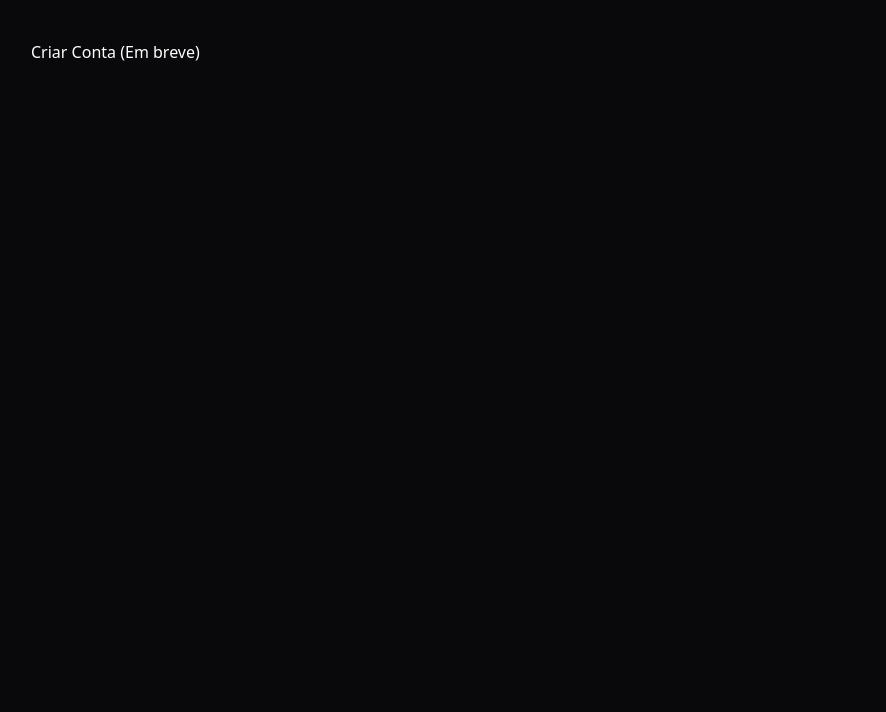
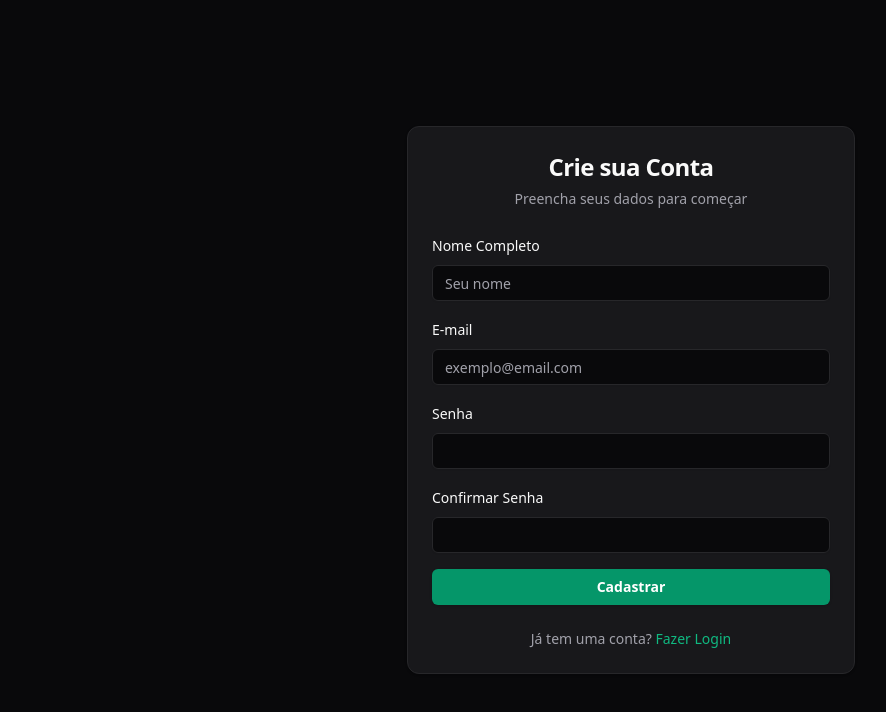
Before and after one commit to ViniciusAndreGoncalves/cycle-web, a React (Vite) app: page /register in a window 1280 px wide. Shown: the top 712 px of the page, without its empty margins (9-895 px from the left). Built offline with nearby package versions, Linux system fonts and the light colour scheme; no server answers.

Commit message:
feat: Criando e integrando página de cadastro de usuário

```diff
--- a/src/App.tsx
+++ b/src/App.tsx
@@ -1,6 +1,7 @@
 import { BrowserRouter, Routes, Route } from "react-router-dom";
 import { Login } from "@/pages/Login";
 import { Home } from "@/pages/Home";
+import { Register } from "./pages/Register";
 
 function App() {
   return (
@@ -13,7 +14,7 @@ function App() {
         <Route path="/login" element={<Login />} />
 
         {/* Placeholder para Registro */}
-        <Route path="/register" element={<h1 className="text-white p-10">Criar Conta (Em breve)</h1>} />
+        <Route path="/register" element={< Register />} />
       </Routes>
     </BrowserRouter>
   )
--- /dev/null
+++ b/src/lib/axios.ts
@@ -0,0 +1,10 @@
+import axios from 'axios'
+
+export const api = axios.create({
+  // Endereço do Back-end Laravel
+  baseURL: 'http://localhost:8000/api',
+  headers: {
+    'Content-Type': 'application/json',
+    'Accept': 'application/json'
+  }
+})
--- /dev/null
+++ b/src/pages/Register.tsx
@@ -0,0 +1,167 @@
+import { useForm } from "react-hook-form"
+import { zodResolver } from "@hookform/resolvers/zod"
+import { z } from "zod"
+import { Link } from "react-router-dom"
+import { api } from "@/lib/axios"
+import { useNavigate } from "react-router-dom"
+import { Button } from "@/components/ui/button"
+import {
+  Form,
+  FormControl,
+  FormField,
+  FormItem,
+  FormLabel,
+  FormMessage,
+} from "@/components/ui/form"
+import { Input } from "@/components/ui/input"
+import { Card, CardContent, CardDescription, CardFooter, CardHeader, CardTitle } from "@/components/ui/card"
+
+// Validação (Schema)
+const registerSchema = z.object({
+  name: z.string().min(3, "O nome deve ter pelo menos 3 caracteres"),
+  email: z.string().email("Digite um e-mail válido"),
+  password: z.string().min(6, "A senha deve ter no mínimo 6 caracteres"),
+  confirmPassword: z.string(),
+}).refine((data) => data.password === data.confirmPassword, {
+  message: "As senhas não conferem",
+  path: ["confirmPassword"],
+})
+
+export function Register() {
+    const navigate = useNavigate() // Hook para redirecionar após o registro bem-sucedido
+
+  const form = useForm<z.infer<typeof registerSchema>>({
+    resolver: zodResolver(registerSchema),
+    defaultValues: {
+      name: "",
+      email: "",
+      password: "",
+      confirmPassword: "",
+    },
+  })
+
+  async function onSubmit(values: z.infer<typeof registerSchema>) {
+    try {
+      console.log("Enviando dados...", values)
+
+      // 1. Envia para o Laravel
+      const response = await api.post('/register', {
+        name: values.name,
+        email: values.email,
+        password: values.password,
+        password_confirmation: values.confirmPassword // Laravel exige esse nome exato para validar o 'confirmed'
+      })
+
+      console.log("Sucesso ao cadastrar")
+
+      // 2. Salva o Token no LocalStorage (Crachá para entrar no sistema)
+      localStorage.setItem('auth_token', response.data.token)
+      localStorage.setItem('user_name', response.data.user.name)
+
+      // 3. Feedback visual
+      alert("Conta criada com sucesso! Bem-vindo(a) " + response.data.user.name)
+
+      // 4. Manda para a Home (Dashboard)
+      navigate("/")
+
+    } catch (error: any) {
+      console.error("Erro no cadastro:", error)
+
+      // Se o Laravel devolver erro (ex: E-mail já existe)
+      if (error.response && error.response.data.message) {
+        alert("Erro: " + error.response.data.message)
+      } else {
+        alert("Ocorreu um erro inesperado. Verifique se o servidor está rodando.")
+      }
+    }
+  }
+
+  return (
+    <div className="flex min-h-screen items-center justify-center bg-background px-4 py-12">
+      <Card className="w-full max-w-md bg-zinc-900 text-foreground border-border">
+        <CardHeader>
+          <CardTitle className="text-2xl font-bold text-center">Crie sua Conta</CardTitle>
+          <CardDescription className="text-center text-muted-foreground">
+            Preencha seus dados para começar
+          </CardDescription>
+        </CardHeader>
+        <CardContent>
+
+          <Form {...form}>
+            <form onSubmit={form.handleSubmit(onSubmit)} className="space-y-4">
+
+              <FormField
+                control={form.control}
+                name="name"
+                render={({ field }) => (
+                  <FormItem>
+                    <FormLabel>Nome Completo</FormLabel>
+                    <FormControl>
+                      <Input placeholder="Seu nome" {...field} className="bg-zinc-950 border-zinc-800 focus-visible:ring-emerald-600" />
+                    </FormControl>
+                    <FormMessage className="text-red-400" />
+                  </FormItem>
+                )}
+              />
+
+              <FormField
+                control={form.control}
+                name="email"
+                render={({ field }) => (
+                  <FormItem>
+                    <FormLabel>E-mail</FormLabel>
+                    <FormControl>
+                      <Input placeholder="exemplo@email.com" {...field} className="bg-zinc-950 border-zinc-800 focus-visible:ring-emerald-600" />
+                    </FormControl>
+                    <FormMessage className="text-red-400" />
+                  </FormItem>
+                )}
+              />
+
+              <FormField
+                control={form.control}
+                name="password"
+                render={({ field }) => (
+                  <FormItem>
+                    <FormLabel>Senha</FormLabel>
+                    <FormControl>
+                      <Input type="password" {...field} className="bg-zinc-950 border-zinc-800 focus-visible:ring-emerald-600" />
+                    </FormControl>
+                    <FormMessage className="text-red-400" />
+                  </FormItem>
+                )}
+              />
+
+              <FormField
+                control={form.control}
+                name="confirmPassword"
+                render={({ field }) => (
+                  <FormItem>
+                    <FormLabel>Confirmar Senha</FormLabel>
+                    <FormControl>
+                      <Input type="password" {...field} className="bg-zinc-950 border-zinc-800 focus-visible:ring-emerald-600" />
+                    </FormControl>
+                    <FormMessage className="text-red-400" />
+                  </FormItem>
+                )}
+              />
+
+              <Button type="submit" className="w-full bg-emerald-600 hover:bg-emerald-700 text-white mt-4 font-bold">
+                Cadastrar
+              </Button>
+            </form>
+          </Form>
+
+        </CardContent>
+        <CardFooter className="justify-center">
+          <div className="text-sm text-muted-foreground">
+            Já tem uma conta?{" "}
+            <Link to="/login" className="text-emerald-500 hover:underline">
+              Fazer Login
+            </Link>
+          </div>
+        </CardFooter>
+      </Card>
+    </div>
+  )
+}
```
